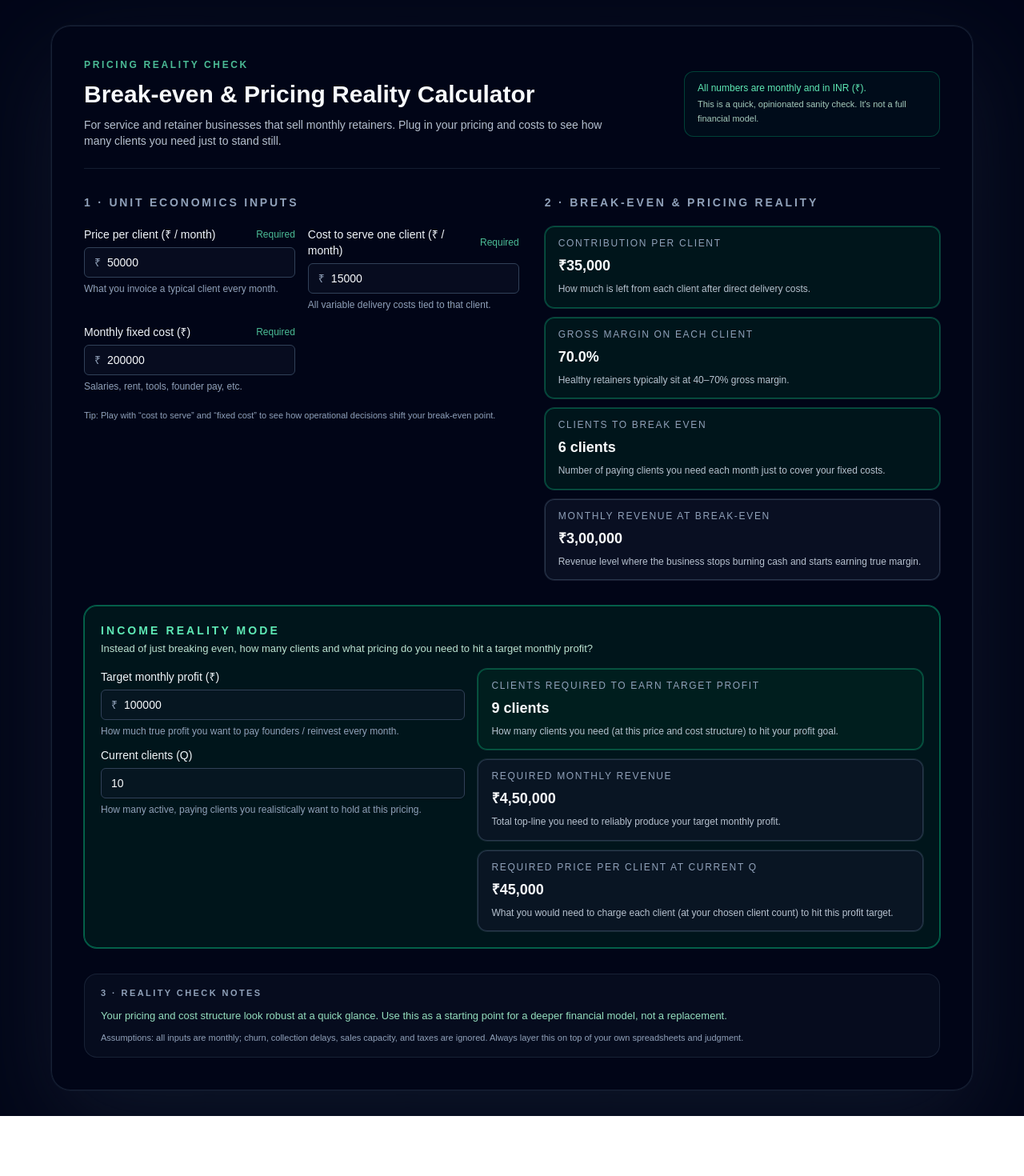
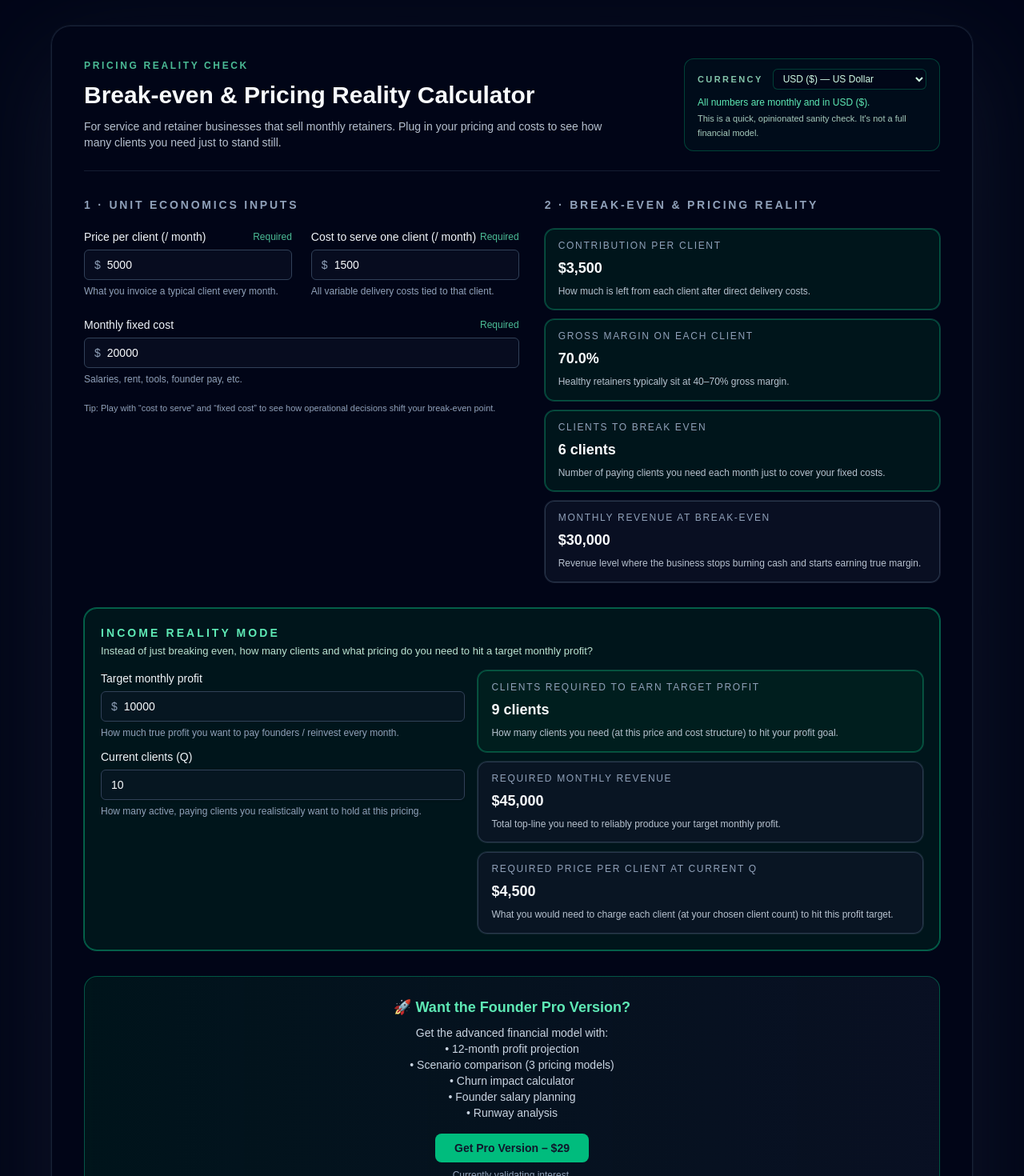
Before and after one commit to vivekd0811-cell/pricing-reality-calculator, a Next.js app: page / in a window 1280 px wide. Shown: the top 1470 px of the page at 80% size. Before the commit the page ends 1395 px from the top, so only its background shows below. Built offline with nearby package versions, Linux system fonts and the light colour scheme.

Commit message:
Add currency selector and pro interest form

```diff
--- a/app/page.tsx
+++ b/app/page.tsx
@@ -4,13 +4,44 @@ import { useMemo, useState } from "react";
 import { NumberInput } from "@/components/NumberInput";
 import { ResultCard } from "@/components/ResultCard";
 import { calculate, type CalculatorField } from "@/lib/calc";
-import { formatCurrencyInr, formatNumber, parseNumber } from "@/lib/format";
+import { formatNumber, parseNumber } from "@/lib/format";
+
+type CurrencyCode = "USD" | "EUR" | "GBP" | "INR";
+
+const CURRENCY_OPTIONS: { code: CurrencyCode; label: string }[] = [
+  { code: "USD", label: "USD ($) — US Dollar" },
+  { code: "EUR", label: "EUR (€) — Euro" },
+  { code: "GBP", label: "GBP (£) — British Pound" },
+  { code: "INR", label: "INR (₹) — Indian Rupee" },
+];
 
 export default function Home() {
-  const [pricePerClient, setPricePerClient] = useState("50000");
-  const [costPerClient, setCostPerClient] = useState("15000");
-  const [fixedCost, setFixedCost] = useState("200000");
-  const [targetProfit, setTargetProfit] = useState("100000");
+  const [currency, setCurrency] = useState<CurrencyCode>("USD");
+
+  const currencySymbol = useMemo(() => {
+    const parts = new Intl.NumberFormat(undefined, {
+      style: "currency",
+      currency,
+      currencyDisplay: "narrowSymbol",
+      maximumFractionDigits: 0,
+    }).formatToParts(0);
+    return parts.find((p) => p.type === "currency")?.value ?? "$";
+  }, [currency]);
+
+  // ✅ No decimals for money values
+  const formatMoney = (value: number) =>
+    new Intl.NumberFormat(undefined, {
+      style: "currency",
+      currency,
+      currencyDisplay: "narrowSymbol",
+      minimumFractionDigits: 0,
+      maximumFractionDigits: 0,
+    }).format(Math.round(value));
+
+  const [pricePerClient, setPricePerClient] = useState("5000");
+  const [costPerClient, setCostPerClient] = useState("1500");
+  const [fixedCost, setFixedCost] = useState("20000");
+  const [targetProfit, setTargetProfit] = useState("10000");
   const [currentClients, setCurrentClients] = useState("10");
 
   const parsedInput = useMemo(
@@ -95,10 +126,31 @@ export default function Home() {
               just to stand still.
             </p>
           </div>
+
           <div className="mt-2 rounded-xl border border-emerald-500/30 bg-emerald-900/10 px-4 py-3 text-xs text-emerald-100/90 sm:mt-0 sm:max-w-xs">
+            <div className="space-y-2">
+              <div className="flex items-center justify-between gap-3">
+                <label className="text-[11px] font-semibold uppercase tracking-[0.22em] text-emerald-200/80">
+                  Currency
+                </label>
+                <select
+                  value={currency}
+                  onChange={(e) => setCurrency(e.target.value as CurrencyCode)}
+                  className="w-full max-w-[240px] rounded-md border border-emerald-500/30 bg-slate-950/60 px-2 py-1 text-xs text-emerald-100 outline-none focus:ring-2 focus:ring-emerald-500/40"
+                >
+                  {CURRENCY_OPTIONS.map((opt) => (
+                    <option key={opt.code} value={opt.code}>
+                      {opt.label}
+                    </option>
+                  ))}
+                </select>
+              </div>
+
               <p className="font-medium text-emerald-300">
-              All numbers are monthly and in INR (₹).
+                All numbers are monthly and in {currency} ({currencySymbol}).
               </p>
+            </div>
+
             <p className="mt-1 text-[11px] leading-relaxed text-emerald-100/80">
               This is a quick, opinionated sanity check. It&apos;s not a full
               financial model.
@@ -111,11 +163,12 @@ export default function Home() {
             <h2 className="text-sm font-semibold uppercase tracking-[0.2em] text-slate-400">
               1 · Unit economics inputs
             </h2>
-            <div className="grid gap-4 sm:grid-cols-2">
+
+            <div className="grid grid-cols-1 items-start gap-6 md:grid-cols-2">
               <NumberInput
                 id="price"
-                label="Price per client (₹ / month)"
-                prefix="₹"
+                label="Price per client (/ month)"
+                prefix={currencySymbol}
                 value={pricePerClient}
                 onChange={setPricePerClient}
                 min={0}
@@ -123,10 +176,11 @@ export default function Home() {
                 helperText="What you invoice a typical client every month."
                 error={getFieldError("pricePerClient")}
               />
+
               <NumberInput
                 id="cost"
-                label="Cost to serve one client (₹ / month)"
-                prefix="₹"
+                label="Cost to serve one client (/ month)"
+                prefix={currencySymbol}
                 value={costPerClient}
                 onChange={setCostPerClient}
                 min={0}
@@ -134,10 +188,12 @@ export default function Home() {
                 helperText="All variable delivery costs tied to that client."
                 error={getFieldError("costPerClient")}
               />
+
+              <div className="md:col-span-2">
                 <NumberInput
                   id="fixed-cost"
-                label="Monthly fixed cost (₹)"
-                prefix="₹"
+                  label="Monthly fixed cost"
+                  prefix={currencySymbol}
                   value={fixedCost}
                   onChange={setFixedCost}
                   min={0}
@@ -146,6 +202,8 @@ export default function Home() {
                   error={getFieldError("fixedCost")}
                 />
               </div>
+            </div>
+
             {result.errors.length === 0 && (
               <p className="text-[11px] text-slate-400">
                 Tip: Play with &ldquo;cost to serve&rdquo; and{" "}
@@ -164,7 +222,7 @@ export default function Home() {
                 title="Contribution per client"
                 value={
                   result.contributionPerClient != null
-                    ? formatCurrencyInr(result.contributionPerClient)
+                    ? formatMoney(result.contributionPerClient)
                     : "—"
                 }
                 subtitle="How much is left from each client after direct delivery costs."
@@ -177,6 +235,7 @@ export default function Home() {
                     : "success"
                 }
               />
+
               <ResultCard
                 title="Gross margin on each client"
                 value={
@@ -197,6 +256,7 @@ export default function Home() {
                     : "success"
                 }
               />
+
               <ResultCard
                 title="Clients to break even"
                 value={
@@ -221,11 +281,12 @@ export default function Home() {
                     : "danger"
                 }
               />
+
               <ResultCard
                 title="Monthly revenue at break-even"
                 value={
                   result.breakEvenRevenue != null
-                    ? formatCurrencyInr(result.breakEvenRevenue)
+                    ? formatMoney(result.breakEvenRevenue)
                     : result.isValid
                     ? "Not reachable with current pricing"
                     : "—"
@@ -255,17 +316,19 @@ export default function Home() {
               </p>
             </div>
           </div>
+
           <div className="grid gap-4 lg:grid-cols-[minmax(0,0.9fr)_minmax(0,1.1fr)]">
             <div className="space-y-3">
               <NumberInput
                 id="target-profit"
-                label="Target monthly profit (₹)"
-                prefix="₹"
+                label="Target monthly profit"
+                prefix={currencySymbol}
                 value={targetProfit}
                 onChange={setTargetProfit}
                 min={0}
                 helperText="How much true profit you want to pay founders / reinvest every month."
               />
+
               <NumberInput
                 id="current-clients"
                 label="Current clients (Q)"
@@ -275,6 +338,7 @@ export default function Home() {
                 helperText="How many active, paying clients you realistically want to hold at this pricing."
               />
             </div>
+
             <div className="grid gap-3">
               <ResultCard
                 title="Clients required to earn target profit"
@@ -300,11 +364,12 @@ export default function Home() {
                     : "danger"
                 }
               />
+
               <ResultCard
                 title="Required monthly revenue"
                 value={
                   incomeReality.requiredRevenue != null
-                    ? formatCurrencyInr(incomeReality.requiredRevenue)
+                    ? formatMoney(incomeReality.requiredRevenue)
                     : result.isValid
                     ? "Not reachable with current pricing"
                     : "—"
@@ -318,13 +383,12 @@ export default function Home() {
                     : "neutral"
                 }
               />
+
               <ResultCard
                 title="Required price per client at current Q"
                 value={
                   incomeReality.requiredPriceAtCurrentClients != null
-                    ? formatCurrencyInr(
-                        incomeReality.requiredPriceAtCurrentClients,
-                      )
+                    ? formatMoney(incomeReality.requiredPriceAtCurrentClients)
                     : currentClientsValue == null || currentClientsValue === 0
                     ? "—"
                     : result.isValid
@@ -346,6 +410,45 @@ export default function Home() {
               />
             </div>
           </div>
+        </section>
+
+        {/* ✅ Validation CTA */}
+        <section className="rounded-2xl border border-emerald-500/40 bg-gradient-to-r from-emerald-950/40 to-slate-900/60 p-6 text-center">
+          <h3 className="text-lg font-semibold text-emerald-300">
+            🚀 Want the Founder Pro Version?
+          </h3>
+
+          <p className="mt-2 text-sm text-slate-300">
+            Get the advanced financial model with:
+            <br />
+            • 12-month profit projection
+            <br />
+            • Scenario comparison (3 pricing models)
+            <br />
+            • Churn impact calculator
+            <br />
+            • Founder salary planning
+            <br />
+            • Runway analysis
+          </p>
+
+
+
+        <button
+  onClick={() =>
+    window.open(
+      "https://docs.google.com/forms/d/e/1FAIpQLSdIR5yyhZkBTTKpNF7d-sqGWmR0g87xSvvEmkNr000YlB2VOA/viewform",
+      "_blank"
+    )
+  }
+  className="mt-4 rounded-lg bg-emerald-500 px-6 py-2 text-sm font-semibold text-slate-900 transition hover:bg-emerald-400"
+>
+  Get Pro Version – $29
+</button>
+
+          <p className="mt-2 text-xs text-slate-400">
+            Currently validating interest.
+          </p>
         </section>
 
         <section className="space-y-3 rounded-2xl border border-slate-800/80 bg-slate-900/40 px-4 py-3 text-xs text-slate-200 sm:px-5 sm:py-4">
```
Also changed, not shown: 1 other file (tests, documents, lock files or other folders). Lines whose indentation alone changed are shown as unchanged.
